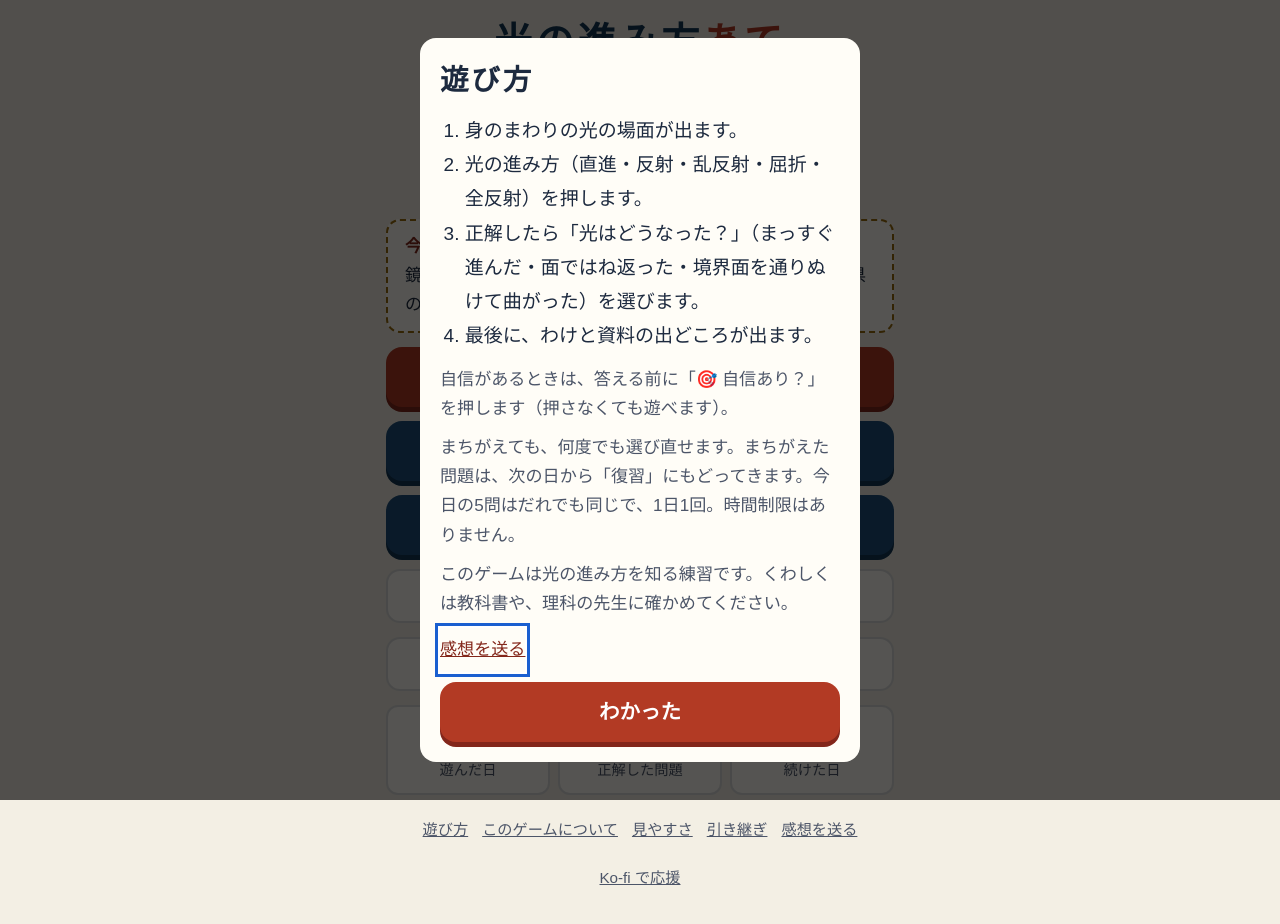
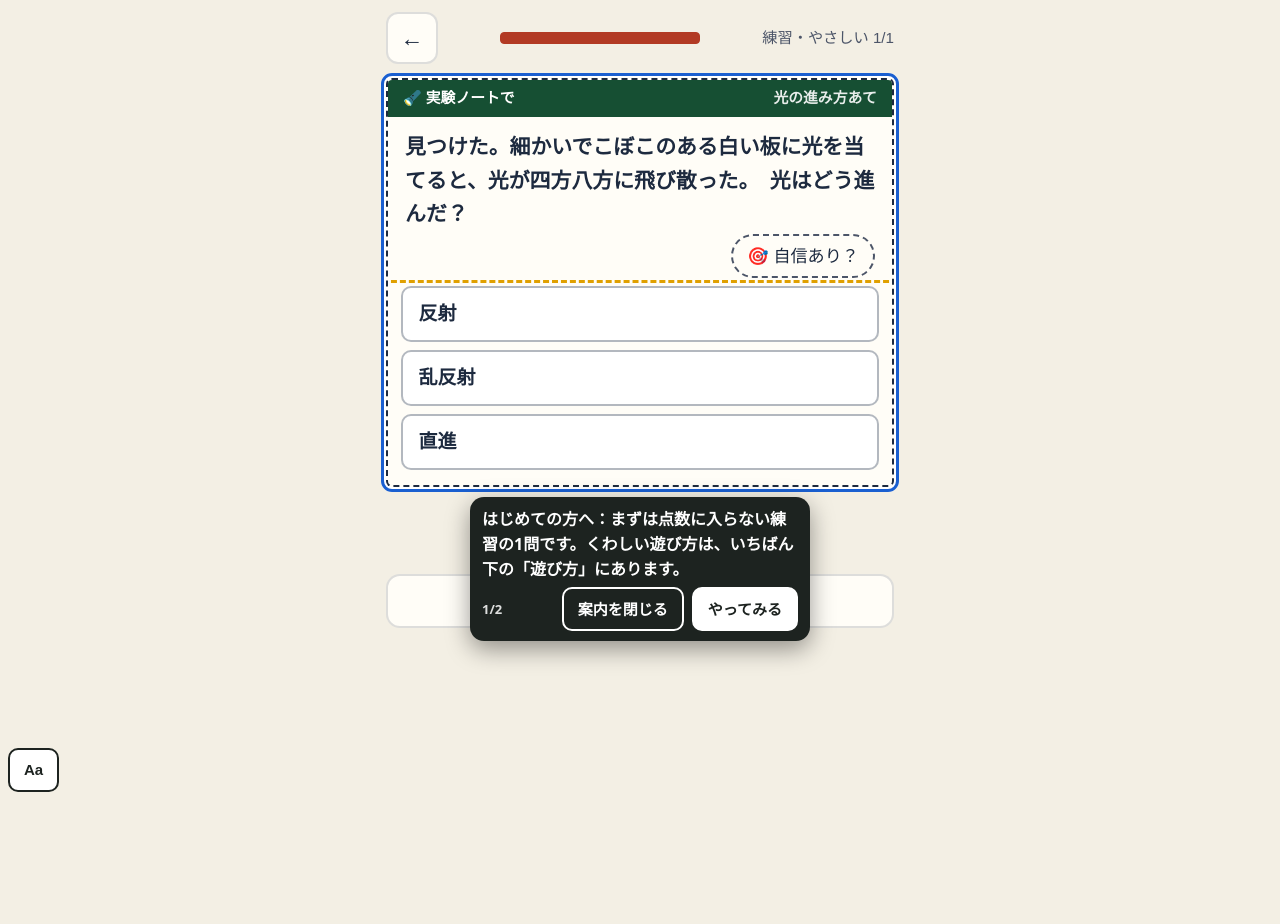
Before and after one commit to satou-aaaaa/hikari-susumi, a plain HTML site: page index.html in a window 1280 px wide. After the commit the page ends 800 px from the top, so only its background shows below. Drawn offline with Linux system fonts and the light colour scheme; a web font is replaced by a local one.

Commit message:
ひな形の共通部品を写す（shared-workflows 67f7985） (#5)
Co-authored-by: template-sync <41898283+github-actions[bot]@users.noreply.github.com>

```diff
--- a/index.html
+++ b/index.html
@@ -346,7 +346,8 @@ html.a11y-say body{padding-bottom:calc(64px + env(safe-area-inset-bottom,0px))!i
 //      （incidents/2026-11-21-hand-copied-helpers-drift.md）。
 //      あわせて、はじめて遊ぶ人への案内（吹き出し Core.coach）を足した。長い「遊び方」の窓の代わりに、練習の1問を遊びながら
 //      その場で一言ずつ教える（NN/g「Mobile Instructional Overlays」・Andersen ほか CHI 2012「The Impact of Tutorials on Games of Varying Complexity」）。
-//   3: 2026-11-22 吹き出しを出しているあいだ 0.4 秒ごとに場所を測り直す（古い場所に残って押す所を隠すことがあった）。ボタンの字を「案内を閉じる」に
+//   3: 2026-11-22 吹き出しを出しているあいだ 0.4 秒ごとに場所を測り直す（古い場所に残って押す所を隠すことがあった）。ボタンの字を「案内を閉じる」に。
+//      段の wait（その所が出るまで待つ）を足した。全ゲームの「はじめての練習」を sync-template の migrateFirstPlay が足すため
 //   2: 2026-11-22 感想フォームのゲーム名を、渡さなければ題（<title>）から入れる。sync-template が全ゲームを game-core に切り替える（migrateCore）ため
 // 決まり: 外へ通信しない。ゲームの関数の名前（toast・buzz など）は上書きしない（Core.toast などで呼ぶ）。
 (function () {
@@ -432,6 +433,7 @@ html.a11y-say body{padding-bottom:calc(64px + env(safe-area-inset-bottom,0px))!i
   //   sel   …… 吹き出しを付ける所。まだ画面に無いあいだは待つ（ゲームが画面を作り直しても付け直す）
   //   until …… その所が画面に出たら次へ進む（答えた・正解した など）。無ければ sel を押したら次へ
   //   button …… 押すと次へ進むボタンの字（読むだけの吹き出し）
+  //   wait  …… その所が画面に出るまで、この吹き出しは出さずに待つ（答えたあとにだけ「次へ」を指す など）
   //   pos   …… "below"（既定）か "above"。その側に場所が無ければ、ページを少し動かして場所を空ける（読む所を隠さないため）
   // 吹き出しは押す所を隠さない（上か下の空いたほうに出す）。「案内を閉じる」と Esc でいつでもやめられる。
   const coach = (() => {
@@ -466,7 +468,7 @@ html.a11y-say body{padding-bottom:calc(64px + env(safe-area-inset-bottom,0px))!i
       while (steps && i < steps.length && steps[i].until && find(steps[i].until)) i++;
       if (!steps) return;
       if (i >= steps.length) return stop(true);
-      const st = steps[i], el = find(st.sel);
+      const st = steps[i], el = st.wait && !find(st.wait) ? null : find(st.sel);
       if (!el) { box.hidden = true; mark(null); return; }
       box.hidden = false; mark(el);
       const fresh = shown !== i;
@@ -836,7 +838,7 @@ function home() {
   $("go-cal").onclick = () => cal();
   $("go-ach").onclick = achView;
   bindFooter();
-  if (!s.tut) openHow();
+  if (!s.tut) firstPlay();
 }
 function practiceMenu() {
   app.innerHTML = `<header><button class="icon" id="back" aria-label="もどる">←</button><h1>練習<small>今日の記録には入りません（光の手帳には載ります）</small></h1></header>
@@ -847,6 +849,27 @@ function practiceMenu() {
   document.querySelectorAll(".lv button").forEach((b) => (b.onclick = () => startRun("p", +b.dataset.t)));
   bindFooter(); toTop();
 }
+// first-play:begin（shared-workflows の scripts/sync-template.mjs が足した。直すときはひな形を直す）
+// はじめての人：長い「遊び方」の窓を出さず、点数に入らない練習の1問を遊びながら、吹き出しで一言ずつ教える（game-core の Core.coach）。
+// 「見た」は始めたその場で残す（途中でやめても、次からはふつうに始まる。くわしい遊び方はいつでもいちばん下の「遊び方」から）
+const FIRST_STEPS = [
+  { sel: "#choices", button: "やってみる", text: "はじめての方へ：まずは点数に入らない練習の1問です。くわしい遊び方は、いちばん下の「遊び方」にあります。" },
+  { sel: "#next", wait: ".verdict", text: "できました。わけを読んだら、ここを押して進みます。" },
+];
+function firstPlay() {
+  save((s) => { s.tut = true; });
+  // 練習の入り口を開いて、いちばん上（いちばんやさしい）を押す。無ければ前の形（遊び方の窓）にもどす
+  practiceMenu();
+  const b = document.querySelector(".lv button");
+  if (!window.Core || !Core.coach || !b) { home(); return openHow(); }
+  b.click();
+  // 練習は1問だけにする（数を減らしてから描き直す）
+  save((s) => { const r = s.runs && s.runs.p; if (r && Array.isArray(r.list)) r.list = r.list.slice(0, 1); });
+  play();
+  // 案内を閉じた（Esc も）ら、1問の練習の途中経過を残さずにホームへ（ふだんの練習の「続きから」を出さない）
+  Core.coach.start(FIRST_STEPS, { home, onEnd: (done) => { if (done === false) { save((s) => { const r = s.runs && s.runs.p; if (r && !(r.res || []).length) delete s.runs.p; }); home(); } } });
+}
+// first-play:end
 function startRun(mode, opt) {
   const k = todayKey(); let ng = false;
   save((s) => {
```
Also changed, not shown: qa/run.mjs (+6 -5 lines).
